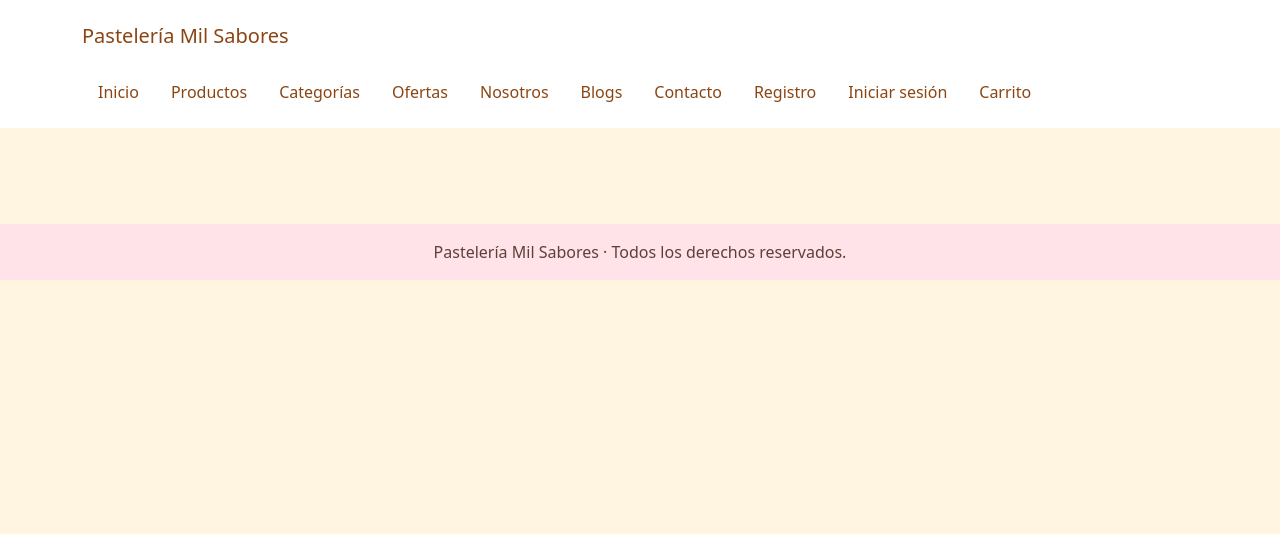
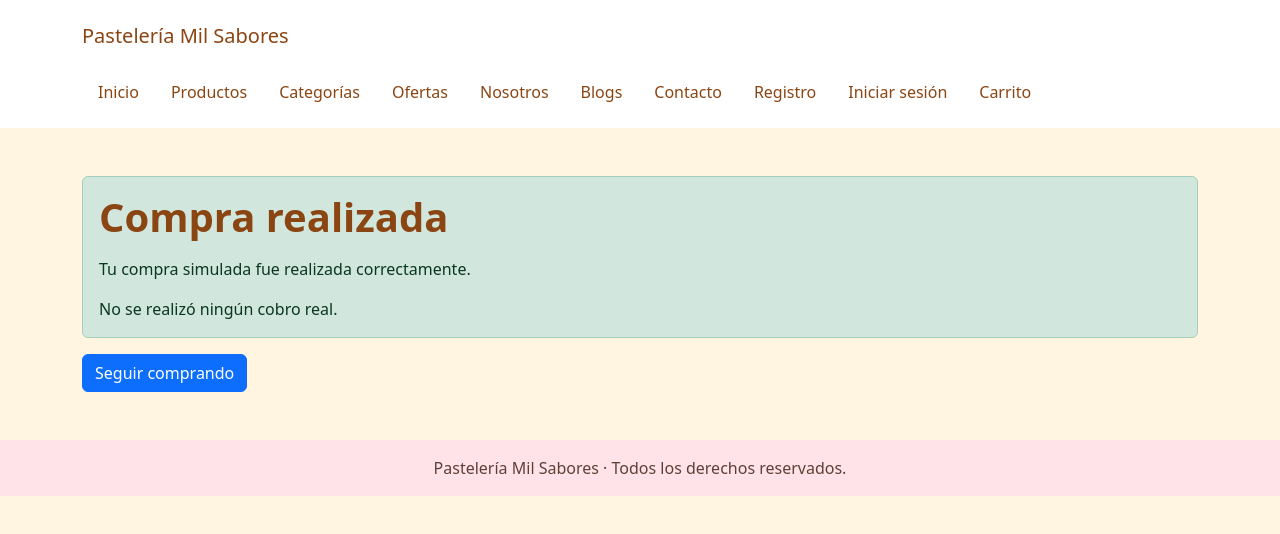
Before and after one commit to pabloacuna-06/Pasteleria-Mil-Sabores, a React (Vite) app: page /compra-exitosa in a window 1280 px wide. Shown: the top 534 px of the page. Built offline with nearby package versions, Linux system fonts and the light colour scheme.

Commit message:
Crea paginas de resultado de compra

```diff
--- a/src/App.jsx
+++ b/src/App.jsx
@@ -12,6 +12,8 @@ import BlogDetalle from './pages/BlogDetalle.jsx';
 import Contacto from './pages/Contacto.jsx';
 import Registro from './pages/Registro.jsx';
 import Login from './pages/Login.jsx';
+import CompraExitosa from './pages/CompraExitosa.jsx';
+import CompraError from './pages/CompraError.jsx';
 
 export default function App() {
   return (
@@ -30,6 +32,8 @@ export default function App() {
           <Route path="/contacto" element={<Contacto />} />
           <Route path="/registro" element={<Registro />} />
           <Route path="/login" element={<Login />} />
+          <Route path="/compra-exitosa" element={<CompraExitosa />} />
+          <Route path="/compra-error" element={<CompraError />} />
         </Routes>
       </main>
       <Footer />
--- /dev/null
+++ b/src/pages/CompraError.jsx
@@ -0,0 +1,14 @@
+import { Link } from 'react-router-dom';
+
+export default function CompraError() {
+  return (
+    <section>
+      <div className="alert alert-danger">
+        <h1 className="mb-3">No se pudo completar la compra</h1>
+        <p>Ocurrió un problema en la compra simulada.</p>
+        <p className="mb-0">Puedes volver al carrito e intentarlo nuevamente.</p>
+      </div>
+      <Link className="btn btn-primary" to="/carrito">Volver al carrito</Link>
+    </section>
+  );
+}
--- /dev/null
+++ b/src/pages/CompraExitosa.jsx
@@ -0,0 +1,14 @@
+import { Link } from 'react-router-dom';
+
+export default function CompraExitosa() {
+  return (
+    <section>
+      <div className="alert alert-success">
+        <h1 className="mb-3">Compra realizada</h1>
+        <p>Tu compra simulada fue realizada correctamente.</p>
+        <p className="mb-0">No se realizó ningún cobro real.</p>
+      </div>
+      <Link className="btn btn-primary" to="/productos">Seguir comprando</Link>
+    </section>
+  );
+}
```
